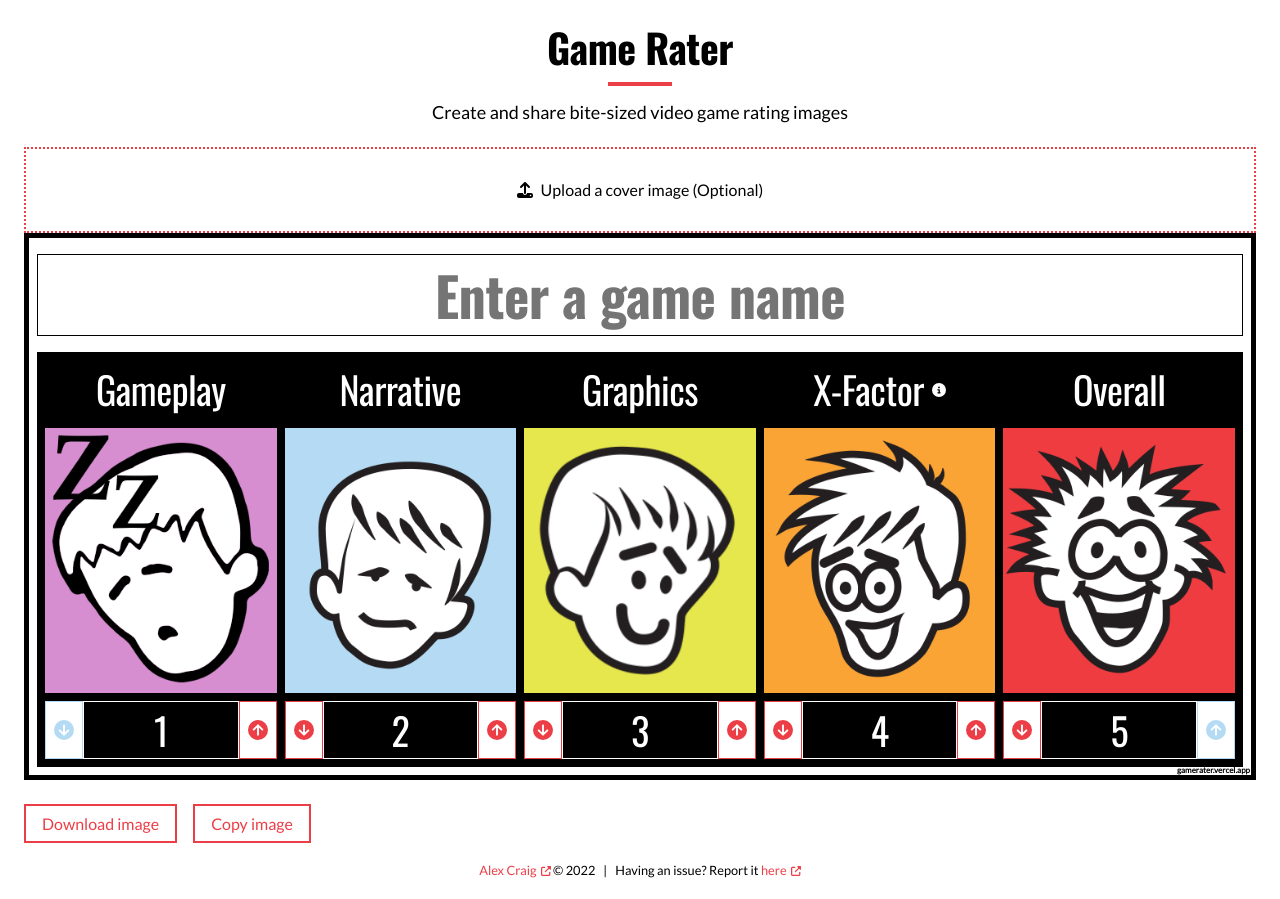
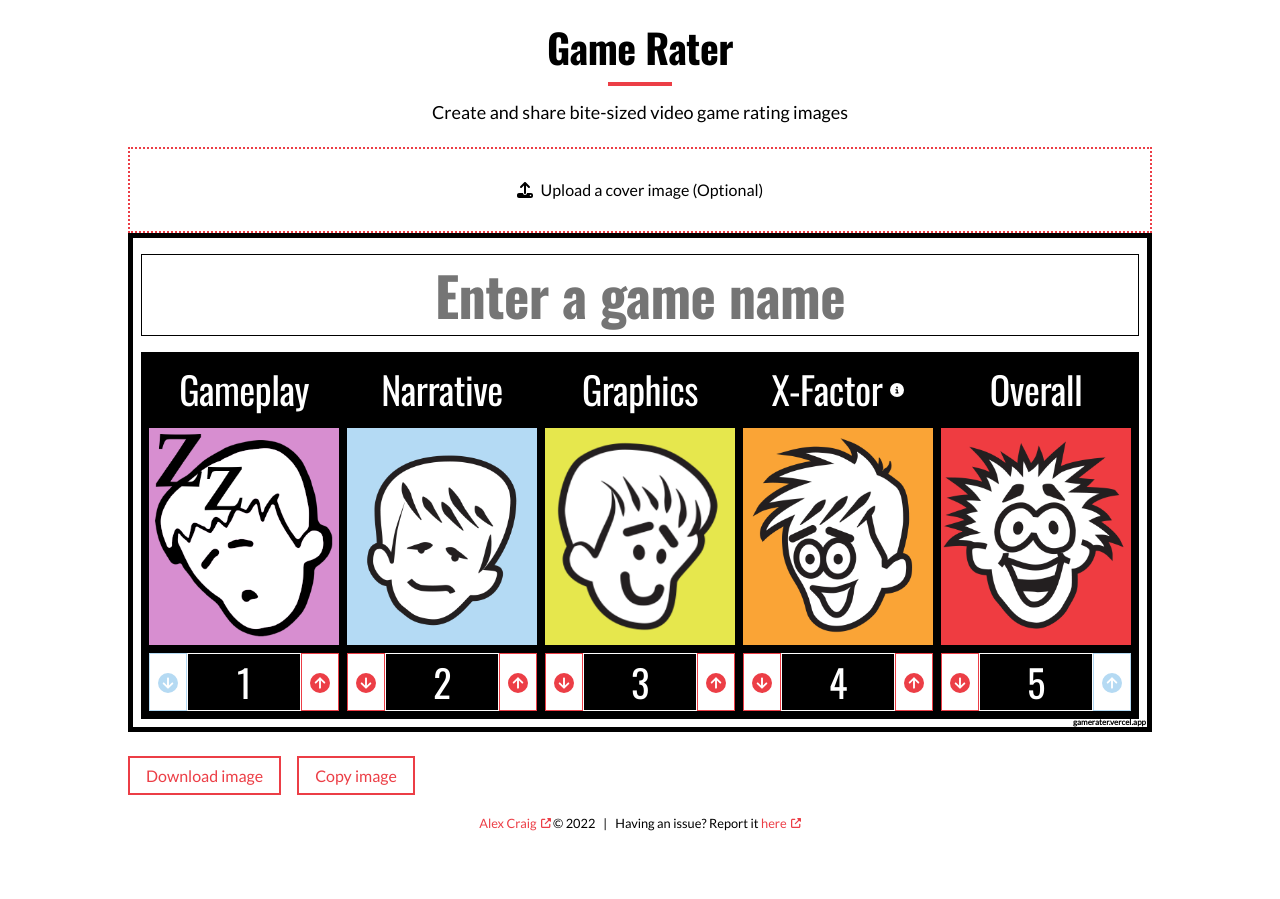
Before and after one commit to im-sticky/GameRater, a Next.js app: page / in a window 1280 px wide. After the commit the page ends 851 px from the top, so only its background shows below. Built offline with nearby package versions, Linux system fonts and the light colour scheme.

Commit message:
fixed squished image for export

```diff
--- a/components/Footer/index.js
+++ b/components/Footer/index.js
@@ -7,7 +7,8 @@ export const Footer = ({}) => (
     <small>
       <ExternalLink href="https://im-sticky.github.io/">Alex Craig</ExternalLink> &copy; {new Date().getFullYear()}
       <span className={styles.separator}>|</span>
-      Having an issue? Report it <ExternalLink href="https://github.com/im-sticky/GameRater/issues">here</ExternalLink>
+      Having an issue? Report it{' '}
+      <ExternalLink href="https://github.com/im-sticky/GameRater-issues/issues">here</ExternalLink>
     </small>
   </footer>
 );
--- a/styles/Home.module.scss
+++ b/styles/Home.module.scss
@@ -5,7 +5,7 @@
   min-height: 100vh;
   display: flex;
   flex-direction: column;
-  max-width: 1280px;
+  max-width: 1072px;
   margin: 0 auto;
 
   @media (min-width: #{$bp-s + 1}) {
@@ -19,7 +19,7 @@
 }
 
 .generateImage {
-  width: 1280px;
+  width: 1024px;
 }
 
 .title {
@@ -45,9 +45,20 @@
 }
 
 .coverUpload {
-  display: block;
+  display: flex;
+  flex-direction: column;
   width: 100%;
   cursor: pointer;
+  overflow: hidden;
+  max-height: 240px;
+
+  @media (min-width: #{$bp-xs + 1}) and (max-width: #{$bp-s}) {
+    max-height: 400px;
+  }
+
+  @media (min-width: #{$bp-s + 1}) {
+    max-height: 600px;
+  }
 
   &:not(.downloading) {
     border: 2px dotted $color-primary;
@@ -75,17 +86,6 @@
     margin: 0 auto;
     display: block;
     width: 100%;
-    object-fit: cover;
-    max-height: 240px;
-    object-position: center;
-
-    @media (min-width: #{$bp-xs + 1}) and (max-width: #{$bp-s}) {
-      max-height: 380px;
-    }
-
-    @media (min-width: #{$bp-s + 1}) {
-      max-height: 480px;
-    }
   }
 }
 
```
